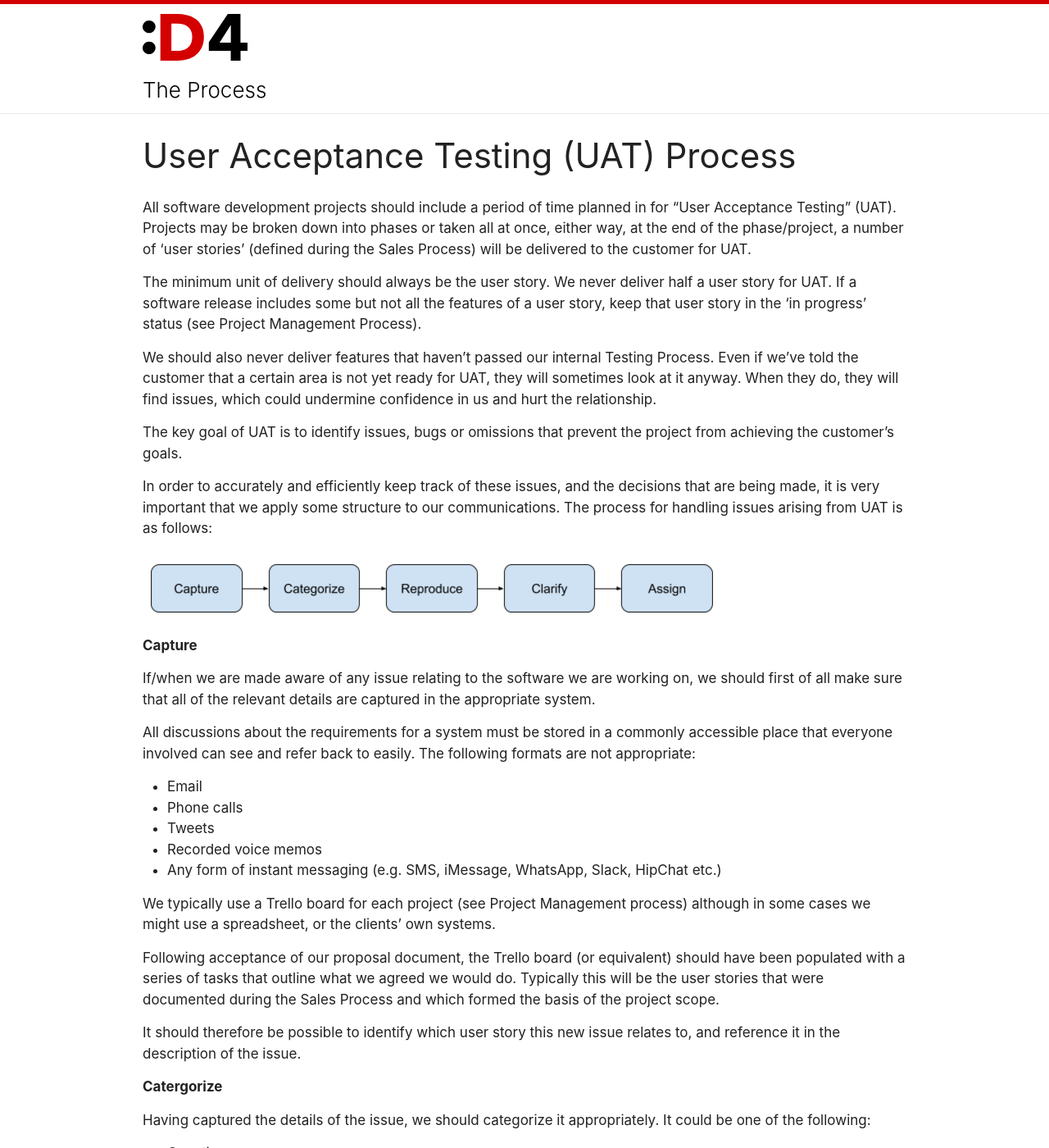
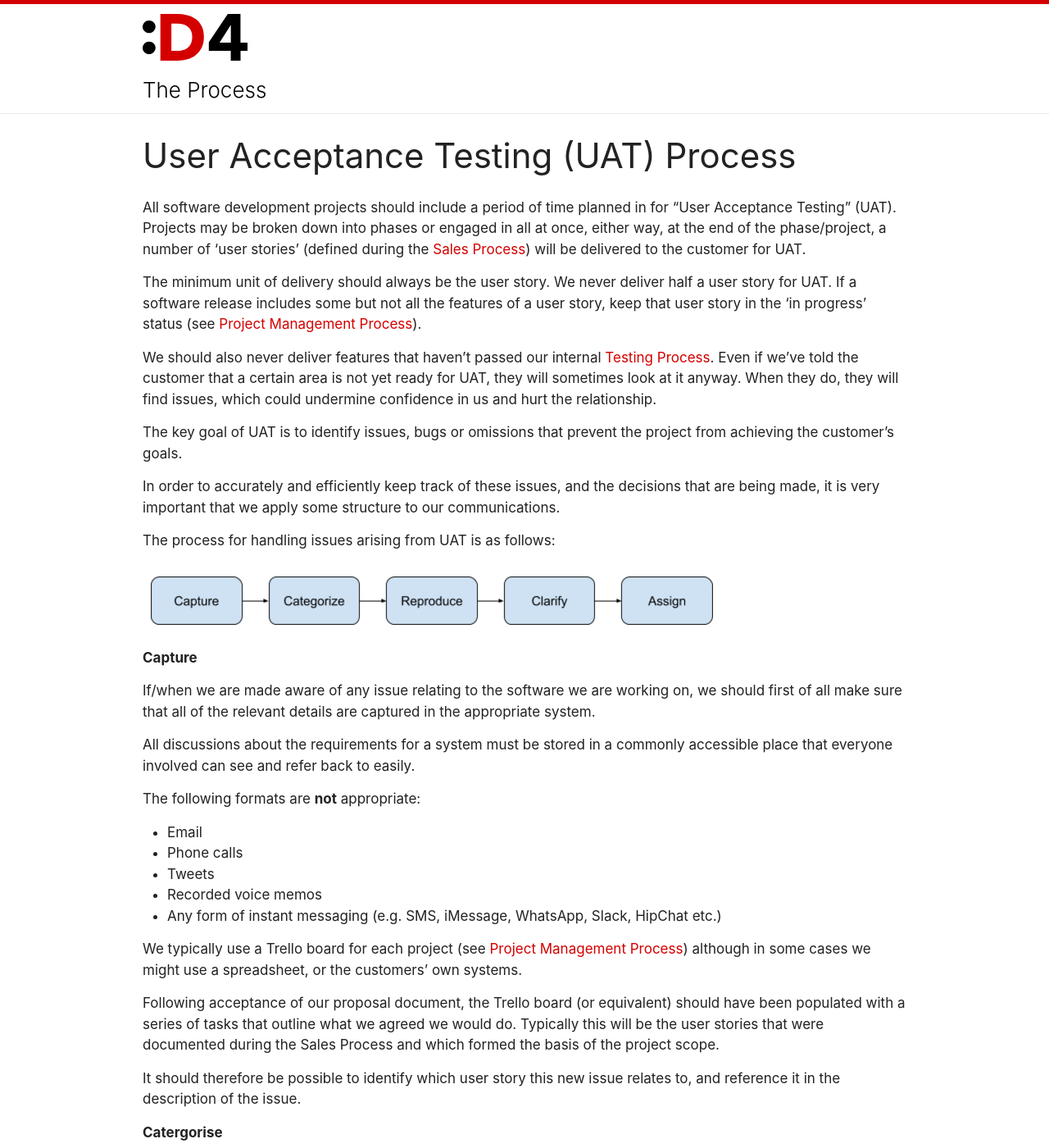
Before and after one commit to d4software/the-process, a Jekyll site: the page built from uat_process.md, in a window 1280 px wide and 1400 px high. Shown: the whole window at 82% size. Built offline with Jekyll 4.4.1, drawn with Linux system fonts in a browser that asks for light colours; some of the changed text lies outside the part shown.

Commit message:
Update uat_process.md

```diff
--- a/uat_process.md
+++ b/uat_process.md
@@ -5,15 +5,17 @@
 permalink: /uat/
 ---
 
-All software development projects should include a period of time planned in for “User Acceptance Testing” (UAT). Projects may be broken down into phases or taken all at once, either way, at the end of the phase/project, a number of ‘user stories’ (defined during the Sales Process) will be delivered to the customer for UAT.
+All software development projects should include a period of time planned in for “User Acceptance Testing” (UAT). Projects may be broken down into phases or engaged in all at once, either way, at the end of the phase/project, a number of ‘user stories’ (defined during the <a href="https://d4software.github.io/the-process/sales/">Sales Process</a>) will be delivered to the customer for UAT.
 
-The minimum unit of delivery should always be the user story. We never deliver half a user story for UAT. If a software release includes some but not all the features of a user story, keep that user story in the ‘in progress’ status (see Project Management Process).
+The minimum unit of delivery should always be the user story. We never deliver half a user story for UAT. If a software release includes some but not all the features of a user story, keep that user story in the ‘in progress’ status (see <a href="https://d4software.github.io/the-process/project-management/">Project Management Process</a>).
 
-We should also never deliver features that haven’t passed our internal Testing Process. Even if we’ve told the customer that a certain area is not yet ready for UAT, they will sometimes look at it anyway. When they do, they will find issues, which could undermine confidence in us and hurt the relationship.
+We should also never deliver features that haven’t passed our internal <a href="https://d4software.github.io/the-process/testing/">Testing Process</a>. Even if we’ve told the customer that a certain area is not yet ready for UAT, they will sometimes look at it anyway. When they do, they will find issues, which could undermine confidence in us and hurt the relationship.
 
 The key goal of UAT is to identify issues, bugs or omissions that prevent the project from achieving the customer’s goals.
 
-In order to accurately and efficiently keep track of these issues, and the decisions that are being made, it is very important that we apply some structure to our communications. The process for handling issues arising from UAT is as follows:
+In order to accurately and efficiently keep track of these issues, and the decisions that are being made, it is very important that we apply some structure to our communications.
+
+The process for handling issues arising from UAT is as follows:
 
 ![uat process](https://d4software.github.io/the-process/img/uat_process.PNG)
 
@@ -21,7 +23,9 @@
 
 If/when we are made aware of any issue relating to the software we are working on, we should first of all make sure that all of the relevant details are captured in the appropriate system.
 
-All discussions about the requirements for a system must be stored in a commonly accessible place that everyone involved can see and refer back to easily. The following formats are not appropriate:
+All discussions about the requirements for a system must be stored in a commonly accessible place that everyone involved can see and refer back to easily.
+
+The following formats are **not** appropriate:
 
 * Email
 * Phone calls
@@ -29,25 +33,25 @@
 * Recorded voice memos
 * Any form of instant messaging (e.g. SMS, iMessage, WhatsApp, Slack, HipChat etc.)
 
-We typically use a Trello board for each project (see Project Management process) although in some cases we might use a spreadsheet, or the clients’ own systems.
+We typically use a Trello board for each project (see <a href="https://d4software.github.io/the-process/project-management/">Project Management Process</a>) although in some cases we might use a spreadsheet, or the customers' own systems.
 
 Following acceptance of our proposal document, the Trello board (or equivalent) should have been populated with a series of tasks that outline what we agreed we would do. Typically this will be the user stories that were documented during the Sales Process and which formed the basis of the project scope.
 
 It should therefore be possible to identify which user story this new issue relates to, and reference it in the description of the issue.
 
-**Catergorize**
+**Catergorise**
 
-Having captured the details of the issue, we should categorize it appropriately. It could be one of the following:
+Having captured the details of the issue, we should categorise it appropriately. It could be one of the following:
 
 * Question
 * Documentation task
 * Bug
-* Minor change (not strictly defined at the outset, but doable without additional time or money).
+* Minor change (not strictly defined at the outset, but deliverable without additional time or money).
 * Change Request (something that does not form part of the agreed set of user stories, and therefore chargeable).
 
-It is important that we insist on categorizing this correctly so that, over time, an accurate picture emerges of what we’ve done.
+It is important that we insist on categorising this correctly so that, over time, an accurate picture emerges of what we’ve done.
 
-A project portal populated with many bugs should make us question our processes. A project portal with many minor changes should provide the evidence for a frank discussion with the customer. If we do not categorize effectively, neither of those things are possible.
+A project portal populated with a great many bugs should make us question our processes. A project portal with a great many minor changes should provide the evidence for a frank discussion with the customer. If we do not categorise effectively, neither of those things are possible.
 
 **Reproduce**
 
```
Also changed, not shown: other parts of uat_process.md (+6 -6 lines).
